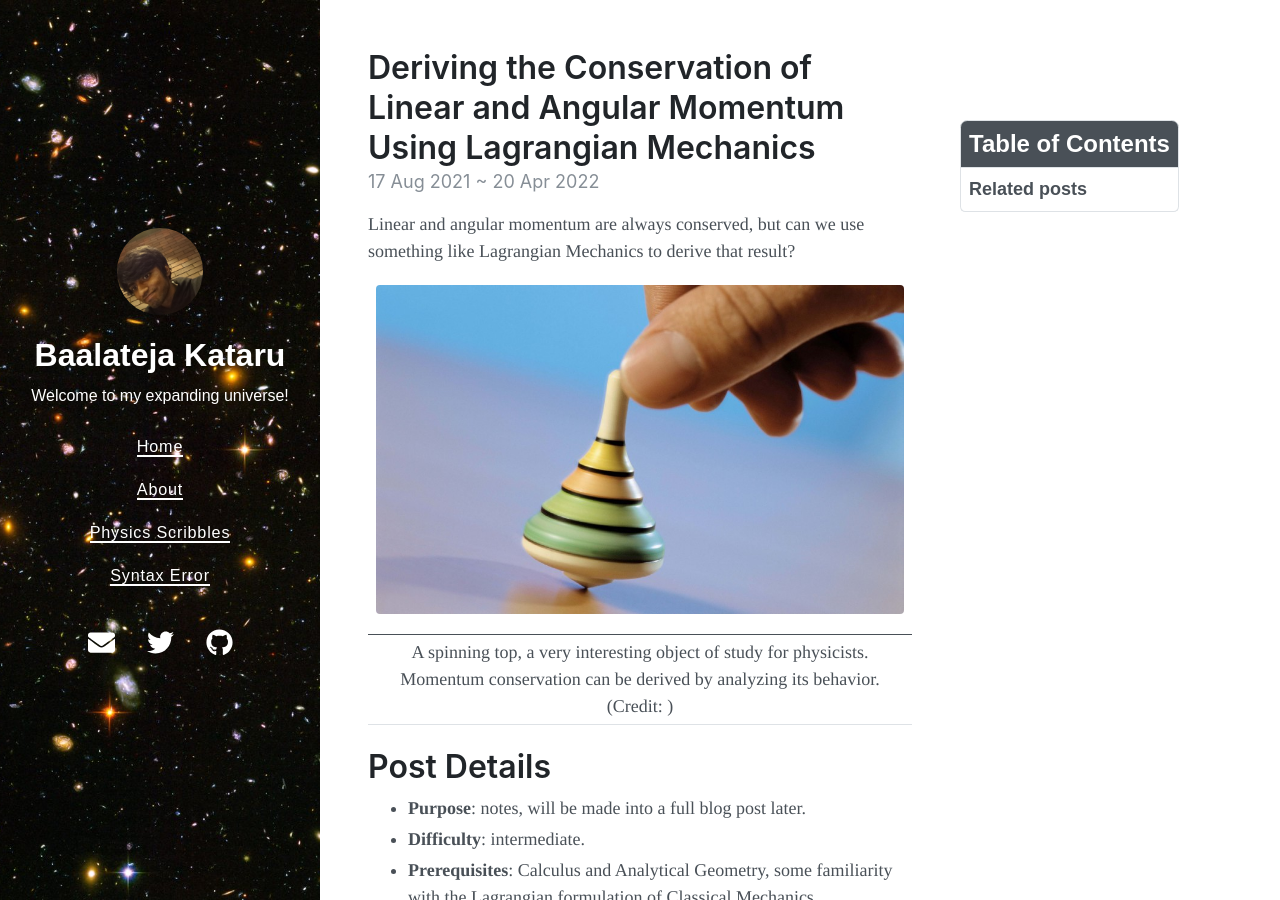
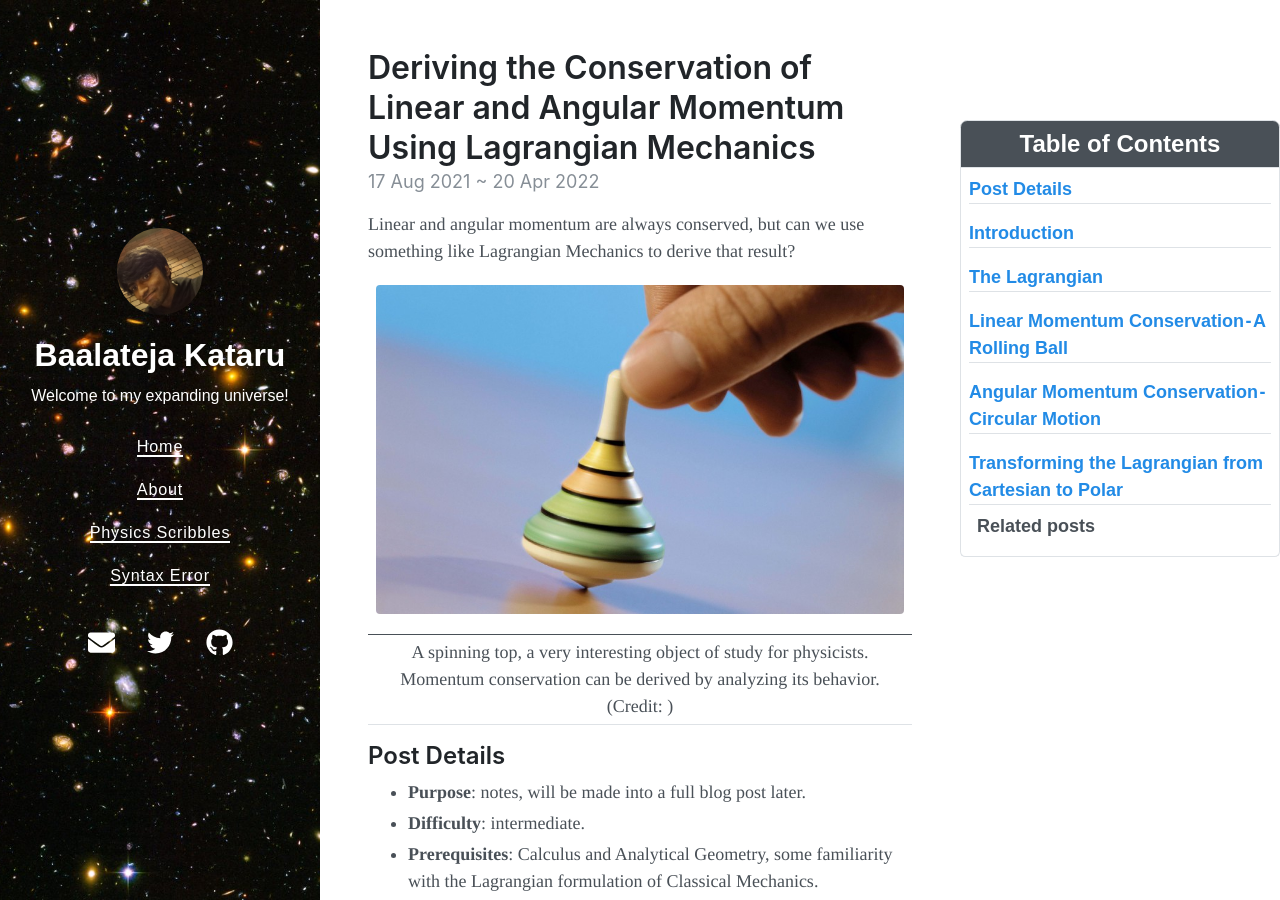
Before and after one commit to BK-Modding/BK-Modding.github.io, a Jekyll site: the page built from _posts/blog1/2021-08-17-deriving-the-conservation-of-linear-and-angular-momentum-using-lagrangian-mechanics.md, in a window 1280 px wide and 900 px high. Built offline with Jekyll 4.4.1, drawn with Linux system fonts in a browser that asks for light colours; nearby versions of some CDN libraries; formulas are drawn with MathJax 3.

Commit message:
Changes to post on momentum conservation using lagrangians

```diff
--- a/_posts/blog1/2021-08-17-deriving-the-conservation-of-linear-and-angular-momentum-using-lagrangian-mechanics.md
+++ b/_posts/blog1/2021-08-17-deriving-the-conservation-of-linear-and-angular-momentum-using-lagrangian-mechanics.md
@@ -15,19 +15,19 @@ Linear and angular momentum are always conserved, but can we use something like
 |:--:|
 | A spinning top, a very interesting object of study for physicists. Momentum conservation can be derived by analyzing its behavior. (Credit: [](https://wallpaperscraft.com/)) |
 
-# Post Details
+## Post Details
 
 - **Purpose**: notes, will be made into a full blog post later.
 - **Difficulty**: intermediate.
 - **Prerequisites**: Calculus and Analytical Geometry, some familiarity with the Lagrangian formulation of Classical Mechanics.
 
-# Introduction
+## Introduction
 
 Momentum is one of those special quantities in physics that is always conserved -- In a physical system, the total momentum over any period of time is always the same when there are no external forces acting on it. This is akin to the law of energy conservation, and these conservation laws represent an underlying symmetry of nature and are the bedrocks of all the physics we have today.
 
 In this post, I aim to derive the relation for conservation of linear and angular momentum by applying Lagrangian Mechanics to one-dimensional motion and circular motion.
 
-# The Lagrangian
+## The Lagrangian
 
 We start by introducing the Lagrangian $$L$$, a function that characterizes the state of a system. The Lagrangian is defined as the difference between the kinetic and potential energies of a system:
 
@@ -72,7 +72,7 @@ $$
 
 Where $$ q $$ is our usual generalized displacement.
 
-# Linear Momentum Conservation - A Rolling Ball
+## Linear Momentum Conservation - A Rolling Ball
 
 We begin by looking at a classic and simple physical system - a rolling ball. We shall restrict ourselves to just one dimension as the higher dimensional cases are a natural extension that can be arrived at by repeating the same calculations. We assume no air resistance and friction of any sort.
 
@@ -153,7 +153,7 @@ $$
 
 Voilà, conservation of linear momentum!
 
-# Angular Momentum Conservation - Circular Motion
+## Angular Momentum Conservation - Circular Motion
 
 Linear momentum was cute and simple, let's amp it up a notch. Let's try to see if we can derive conservation for angular momentum in the same way by applying the same techniques to a system undergoing circular motion.
 
@@ -167,7 +167,7 @@ Most importantly, angular motion is described in terms of the angle of revolutio
 
 **The transformation will be the most mathematically intense part of this entire post, so I will not detail too much of what's happening and you can skip over it. We only really need the result in the end anyway.**
 
-# Transforming the Lagrangian from Cartesian to Polar
+## Transforming the Lagrangian from Cartesian to Polar
 
 We begin by writing the Lagrangian in terms of the Cartesian coordinate velocities:
 
```
